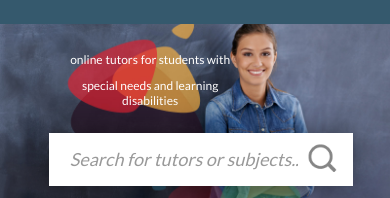
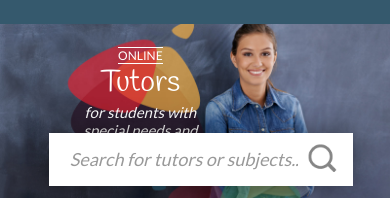
Before and after one commit to marywatcher/Tutio, a plain HTML site: page Tutio/public_html/index.html in a window 390 px wide. Shown: the part 51-249 px from the top of the page. Drawn offline with Linux system fonts and the light colour scheme.

Commit message:
Brought back the title styling on hero for mobile devices

```diff
--- a/Tutio/public_html/css/style.css
+++ b/Tutio/public_html/css/style.css
@@ -953,10 +953,10 @@ p {
 @media (max-width: 640px) {
     #home form.search-big { width: 75%; left: 12.5%; top: 60%; }
     #home form.search-big input[type="submit"] {right: -5px;}
-    #home h1.title { width: 45%; left: 16%; top: 8%; margin: 0; }
-    #home h1.title .online { border: 0; text-transform: none; font: 400 0.8em Lato; letter-spacing: 0; margin: 0; padding: 0;}
-    #home h1.title .handlee { display: inline; text-transform: lowercase; font: 400 0.8em Lato; margin-top: 0; margin: 0}
-    #home h1.title .desc { display: inline; text-transform: lowercase; font: 400 0.8em Lato; margin-top: 0; margin: 0}
+    #home h1.title { width: 40%; left: 16%; top: 13%; margin: 0; }
+    #home h1.title .online { font: 400 0.8em Lato; letter-spacing: 0; margin: 0; padding: 0;}
+    #home h1.title .handlee { font: 400 2em Handlee; margin-top: 0; margin: 0}
+    #home h1.title .desc { display: inline; text-transform: lowercase; font: 400 1em Lato; margin-top: 0; margin: 0; font-style: italic;}
     .navbar-fixed-top {
         min-height: 45px;
         height: 45px;
```
